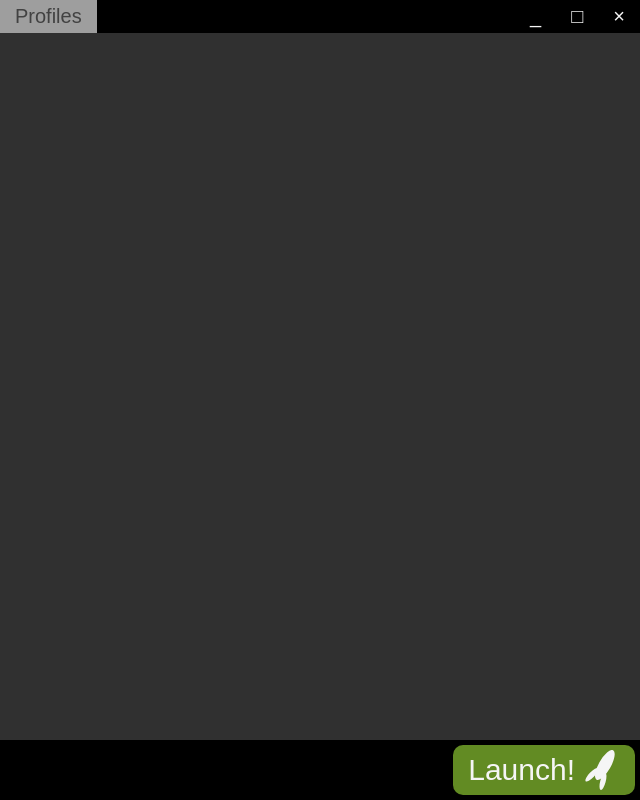
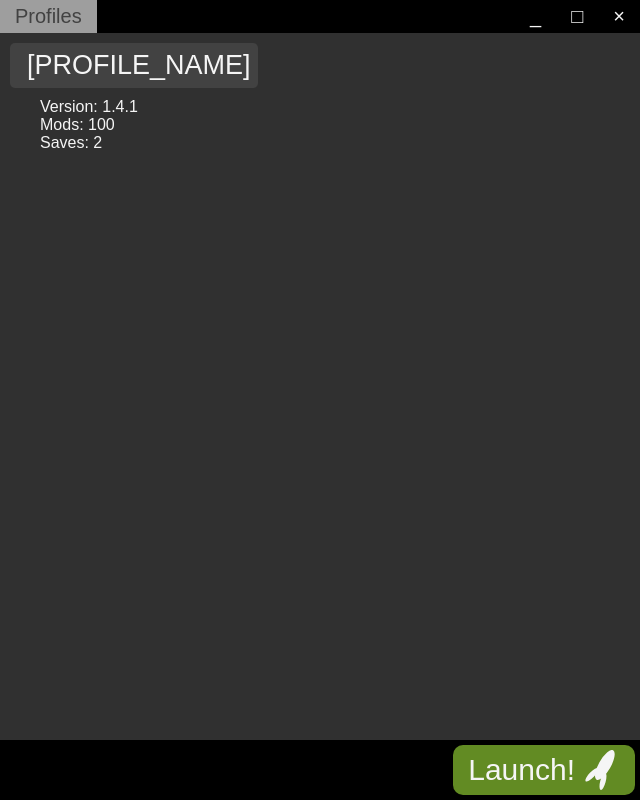
Before and after one commit to gregk27/KSP-Profile-Manager, an Electron app: page index.html in a window 640 px wide. Drawn offline with Linux system fonts and the light colour scheme; no server answers.

Commit message:
Added profile name to ui

```diff
--- a/index.html
+++ b/index.html
@@ -164,6 +164,12 @@
 	</div>
 
 
+	<div class="profileName">[PROFILE_NAME]<!--<a>&#9660;</a>--></div>
+	<section class="overview">
+		Version: 1.4.1<br/>
+		Mods: 100<br/>
+		Saves: 2<br/>
+	</section>
 
 	<footer>
 		<a class="launch" onclick="win_launch()"><span>Launch!</span><img src="launch.svg"/></a>
--- a/profile.txt
+++ b/profile.txt
@@ -1 +1 @@
-{"mode":"steam","path":"C:\\Program Files (x86)\\Steam\\steamapps\\common\\Kerbal Space Program\\KSP_x64.exe","version":"64"}
+{"name":"profile","mode":"steam","path":"C:\\Program Files (x86)\\Steam\\steamapps\\common\\Kerbal Space Program\\KSP_x64.exe","version":"64"}
--- a/style.css
+++ b/style.css
@@ -1,12 +1,12 @@
 /*Colour Palette
 
-	Edge               eg  000000
-  	Background Color:  bg  303030
-	Accent 1:		  ac1  212121
-	Accent 2:         ac2  424242
-	Accent 3:		  ac3  9e9e9e
-	Text:			  txt  f5f5f5
-	Highlight		   ht  628b23
+	Edge              eg   	000000
+	Background Color: bg		303030
+	Accent 1:		  		ac1  	212121
+	Accent 2:       	ac2  	424242
+	Accent 3:		  		ac3  	9e9e9e
+	Text:			  			txt  	f5f5f5
+	Highlight		  		ht  	628b23
 */
 
 body{
@@ -206,3 +206,35 @@ footer{
 	font-size:16px;
 	width:80%;
 }
+
+.profileName{
+	padding-left:17px;
+	padding-right:7px;
+	width:min-content;
+	padding-top:7px;
+	padding-bottom:7px;
+	margin-left:30px;
+	margin:10px;
+	font-size:27px;
+	color:/*txt*/#f5f5f5;
+	background-color:/*ac2*/#424242;
+	border-radius: 5px;
+}
+
+.profileName a{
+	margin-left:15px;
+	background-color:/*ac1*/#212121;
+	padding:2px;
+	border-radius: 20%;
+}
+
+.profileName a:hover{
+	background-color:/*ac3*/#9e9e9e;
+	border-radius: 30%;
+}
+
+.overview{
+	color:/*txt*/#f5f5f5;
+	padding-left:40px;
+
+}
```
Also changed, not shown: main.js (indentation only). Lines whose indentation alone changed are shown as unchanged.
